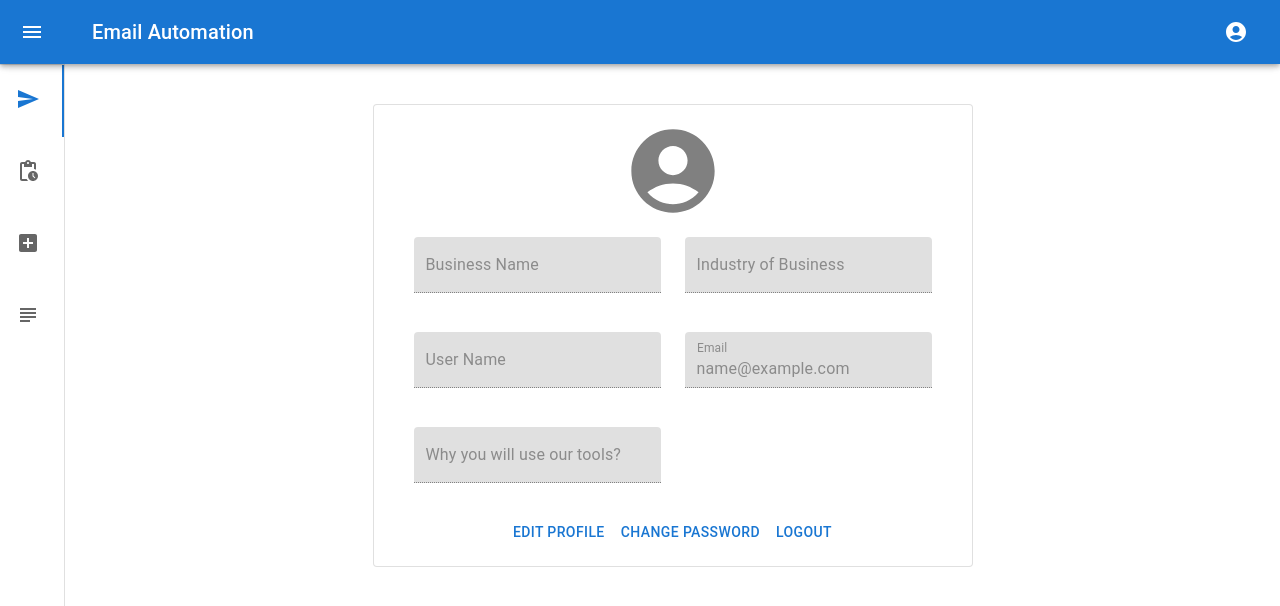
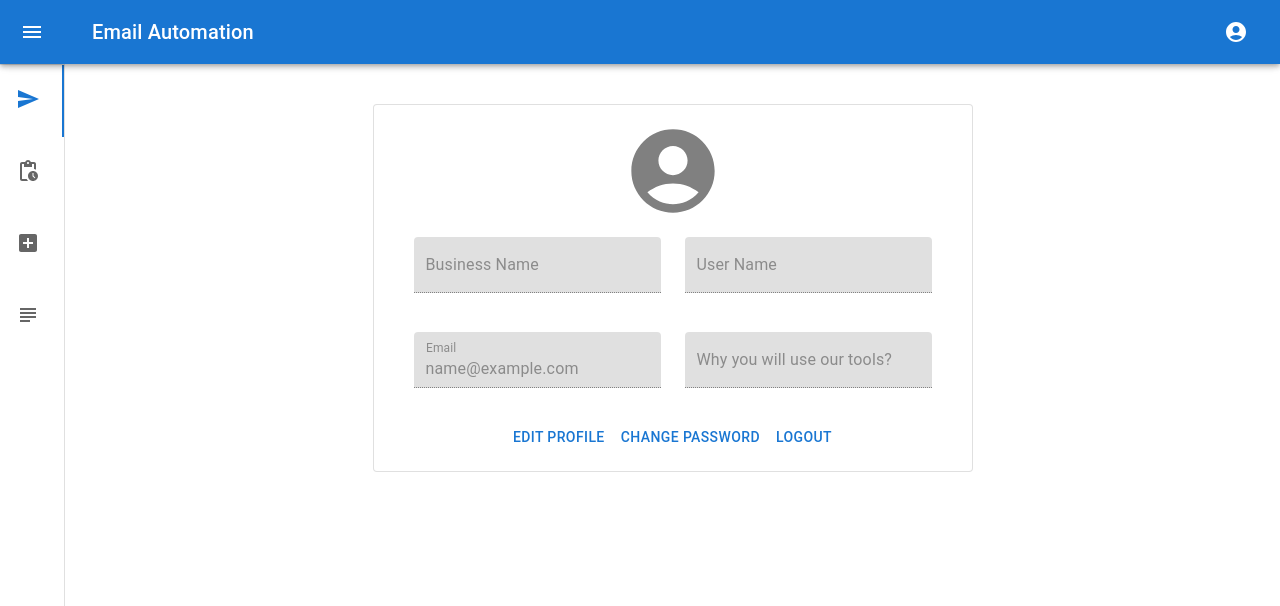
Before and after one commit to Hussein-AbdElRazek/email-automation, a React (Create React App) app: page /profile in a window 1280 px wide. Shown: the top 606 px of the page. Built offline with nearby package versions, Linux system fonts and the light colour scheme; sample sign-in values are in the browser's storage.

Commit message:
update profile

```diff
--- a/src/pages/Profile/profileDataInputs.js
+++ b/src/pages/Profile/profileDataInputs.js
@@ -5,12 +5,6 @@ export const profileDataInputs = [
         type: "text",
         name: "bussinesName",
         label: "Business Name",
-    },
-    {
-        control: "input",
-        type: "text",
-        name: "bussinesIndustry",
-        label: "Industry of Business",
     },
     {
         control: "input",
```
